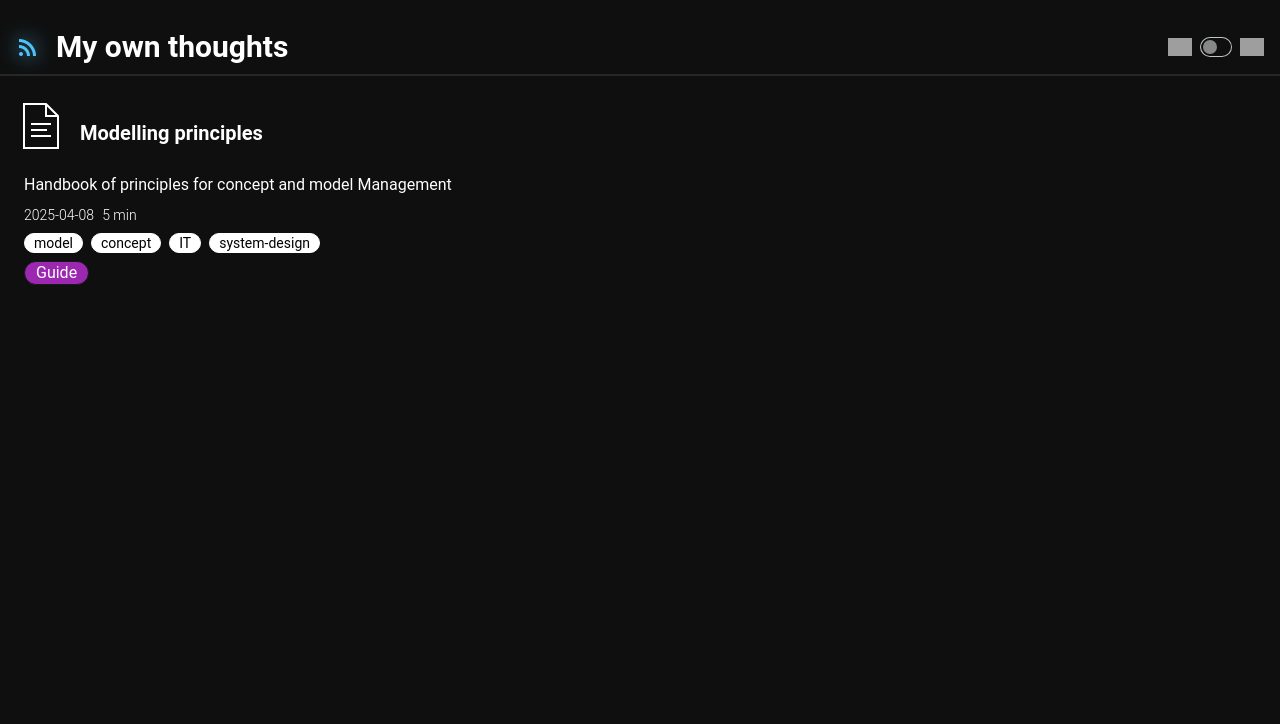
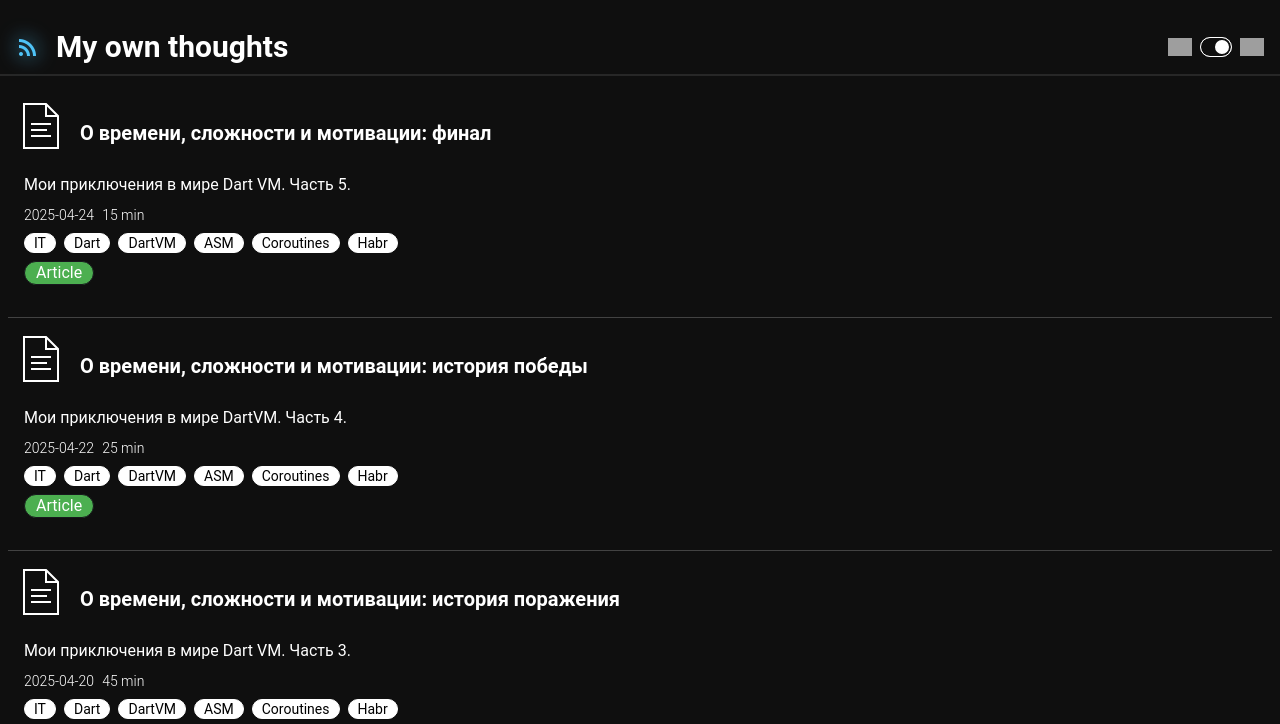
Before and after one commit to antonbashir/antonbashir.github.io, an Astro site: page /blog in a window 1280 px wide. Shown: the part 67-791 px from the top of the page. Built offline with nearby package versions, Linux system fonts and the light colour scheme; Astro itself is replaced by a stand-in of ours; some packages are replaced by stand-ins of ours; grey boxes are pictures that could not be loaded; what tailwind-typewriter, tailwindcss-elevation would draw is missing.

Commit message:
fix checker

```diff
--- a/src/components/Articles.tsx
+++ b/src/components/Articles.tsx
@@ -2,9 +2,8 @@ import { useStore } from "@nanostores/react";
 import { getCollection } from "astro:content";
 import Cookie from "js-cookie";
 import { atom } from "nanostores";
-import { useEffect, useState } from "react";
 
-const isRuArticles = atom<boolean>(Cookie.get("is_ru_blog") == "true");
+const isEnArticles = atom<boolean>(Cookie.get("is_en_blog") == "true");
 const articles = await getCollection("blog");
 
 type Properties = {
@@ -76,7 +75,7 @@ export const articleColor = (label: string) => {
 }
 
 export const ArticlesLanguageSelector = () => {
-  const isRu = useStore(isRuArticles);
+  const isEn = useStore(isEnArticles);
   return <div className="flex flex-row gap-2 mx-4 place-items-center">
     <div>
       <img
@@ -86,9 +85,9 @@ export const ArticlesLanguageSelector = () => {
         alt="united-kingdom-emoji"
       />
     </div>
-    <input type="checkbox" className="toggle toggle-sm" checked={isRu} onChange={(event) => {
-      isRuArticles.set(event.target.checked);
-      Cookie.set("is_ru_blog", `${event.target.checked}`);
+    <input type="checkbox" className="toggle toggle-sm" checked={!isEn} onChange={(event) => {
+      isEnArticles.set(!event.target.checked);
+      Cookie.set("is_en_blog", `${!event.target.checked}`);
     }} />
     <div>
       <img
@@ -102,19 +101,19 @@ export const ArticlesLanguageSelector = () => {
 }
 
 export const Articles = () => {
-  const isRu = useStore(isRuArticles);
+  const isEn = useStore(isEnArticles);
   return <div className="flex flex-col mx-2 gap-4 divide-y divide-gray-800">
     {
       articles
         .filter((post: any) =>
-          isRu
-            ? post.id.startsWith("ru")
-            : post.id.startsWith("en"),
+          isEn
+            ? post.id.startsWith("en")
+            : post.id.startsWith("ru"),
         )
         .sort((first: any, second: any) => Date.parse(second.data.date) > Date.parse(first.data.date) ? 1 : -1)
         .map((post: any) => (
           <Article
-            key={`${post.id}-${isRu ? 'ru' : 'en'}`}
+            key={`${post.id}-${isEn ? 'en' : 'ru'}`}
             title={post.data.title}
             description={post.data.description}
             label={post.data.label}
```
Also changed, not shown: 1 other file.
